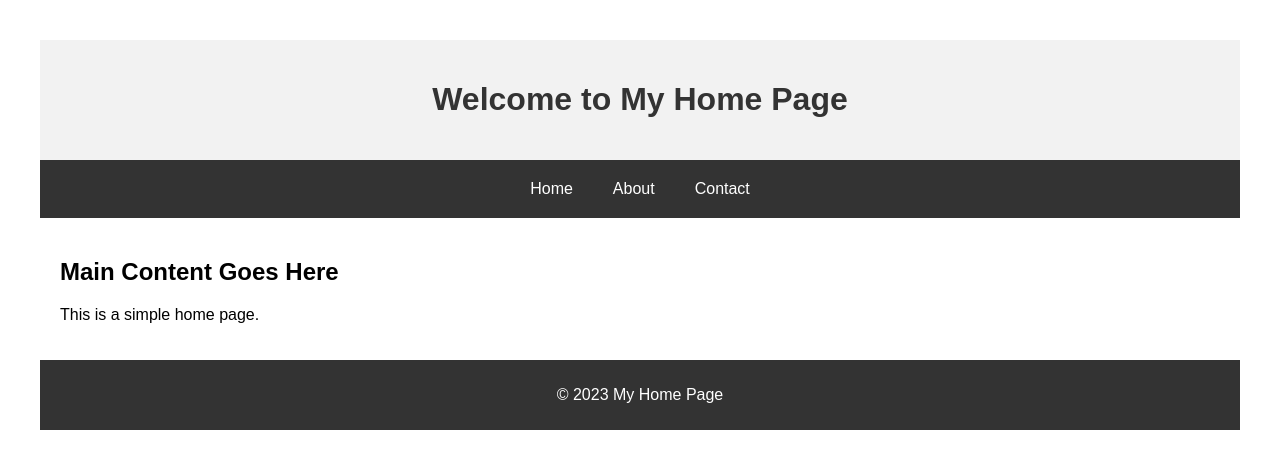
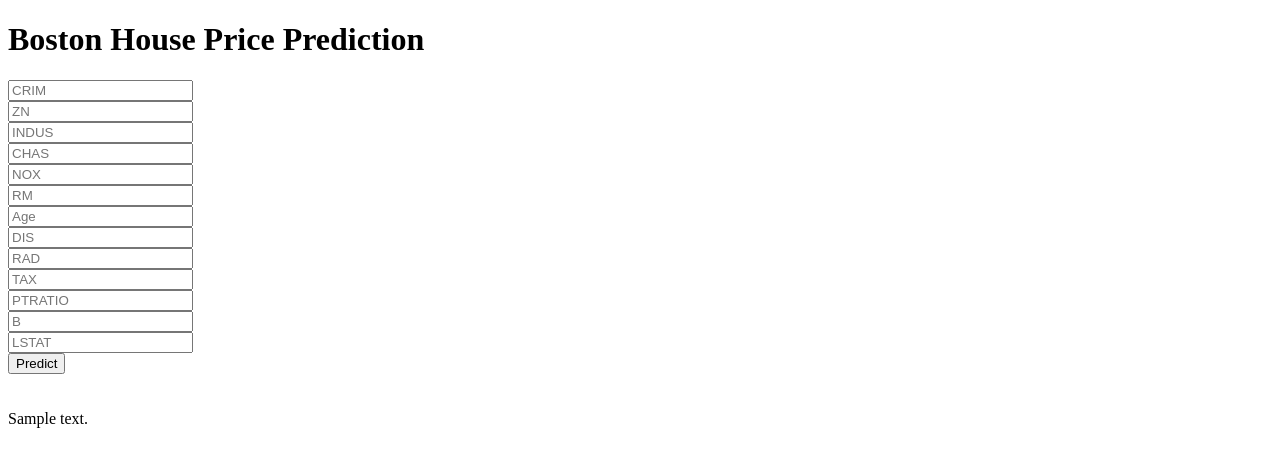
Before and after one commit to saidurga4521/House-Price-Predection-Using-ML, a Flask app: template templates/home.html in a window 1280 px wide. Shown: the top 469 px of the page. Run offline with Flask 3, Linux system fonts and the light colour scheme; the template is opened without the code that fills it: most values are stand-ins (such as "Sample title", 1, 10 or a date in 2020); parts of the project's set-up code (start-up, migrations or seed data) failed here and were passed over.

Commit message:
The web application is ready

```diff
--- a/app.py
+++ b/app.py
@@ -22,6 +22,14 @@ def predict_api():
      print(output[0])
      return jsonify(output[0])
 
+
+@app.route('/predict',methods=['POST'])
+def predict():
+     data=[float(x) for x in request.form.values()]
+     final_input=scaler.transform(np.array(data).reshape(1,-1))
+     output=regmodel.predict(final_input)[0]
+     return render_template('home.html',predection_text='The House Price Predection is {}'.format(output))
+
 # To run the code
 
 if __name__ == "__main__":
--- a/templates/home.html
+++ b/templates/home.html
@@ -1,71 +1,48 @@
 <!DOCTYPE html>
-<html lang="en">
+<html >
+
 <head>
-    <meta charset="UTF-8">
-    <meta name="viewport" content="width=device-width, initial-scale=1.0">
-    <title>My Home Page</title>
-    <style>
-        body {
-            font-family: Arial, sans-serif;
-            margin: 40px;
-        }
+  <meta charset="UTF-8">
+  <title>ML API</title>
+  <link href='https://fonts.googleapis.com/css?family=Pacifico' rel='stylesheet' type='text/css'>
+<link href='https://fonts.googleapis.com/css?family=Arimo' rel='stylesheet' type='text/css'>
+<link href='https://fonts.googleapis.com/css?family=Hind:300' rel='stylesheet' type='text/css'>
+<link href='https://fonts.googleapis.com/css?family=Open+Sans+Condensed:300' rel='stylesheet' type='text/css'>
 
-        header {
-            text-align: center;
-            padding: 20px;
-            background-color: #f2f2f2;
-        }
 
-        h1 {
-            color: #333;
-        }
+</head>
 
-        nav {
-            display: flex;
-            justify-content: center;
-            background-color: #333;
-            padding: 10px;
-        }
+<body>
+ <div class="login">
+	<h1>Boston House Price Prediction</h1>
 
-        nav a {
-            color: white;
-            text-decoration: none;
-            padding: 10px;
-            margin: 0 10px;
-        }
+     <!-- Main Input For Receiving Query to our ML -->
+    <form action="{{ url_for('predict')}}"method="post">
+      <input type="text" name="crim" placeholder="CRIM" required="required" /><br>
+    	<input type="text" name="zn" placeholder="ZN" required="required" /><br>
+        <input type="text" name="indus" placeholder="INDUS" required="required" /><br>
+        <input type="text" name="chas" placeholder="CHAS" required="required" /><br>
+        <input type="text" name="nox" placeholder="NOX" required="required" /><br>
+        <input type="text" name="rm" placeholder="RM" required="required" /><br>
+        <input type="text" name="age" placeholder="Age" required="required" /><br>
+        <input type="text" name="dis" placeholder="DIS" required="required" /><br>
+        <input type="text" name="rad" placeholder="RAD" required="required" /><br>
+        <input type="text" name="tax" placeholder="TAX" required="required" /><br>
+        <input type="text" name="ptratio" placeholder="PTRATIO" required="required" /><br>
+        <input type="text" name="black" placeholder="B" required="required" /><br>
+        <input type="text" name="lstat" placeholder="LSTAT" required="required" /><br>
 
-        main {
-            padding: 20px;
-        }
 
-        footer {
-            text-align: center;
-            padding: 10px;
-            background-color: #333;
-            color: white;
-        }
-    </style>
-</head>
-<body>
 
-    <header>
-        <h1>Welcome to My Home Page</h1>
-    </header>
+        <button type="submit" class="btn btn-primary btn-block btn-large">Predict</button>
+    </form>
 
-    <nav>
-        <a href="#">Home</a>
-        <a href="#">About</a>
-        <a href="#">Contact</a>
-    </nav>
+   <br>
+   <br>
 
-    <main>
-        <h2>Main Content Goes Here</h2>
-        <p>This is a simple home page.</p>
-    </main>
 
-    <footer>
-        <p>&copy; 2023 My Home Page</p>
-    </footer>
+ </div>
+ {{prediction_text}}
 
 </body>
 </html>
```
